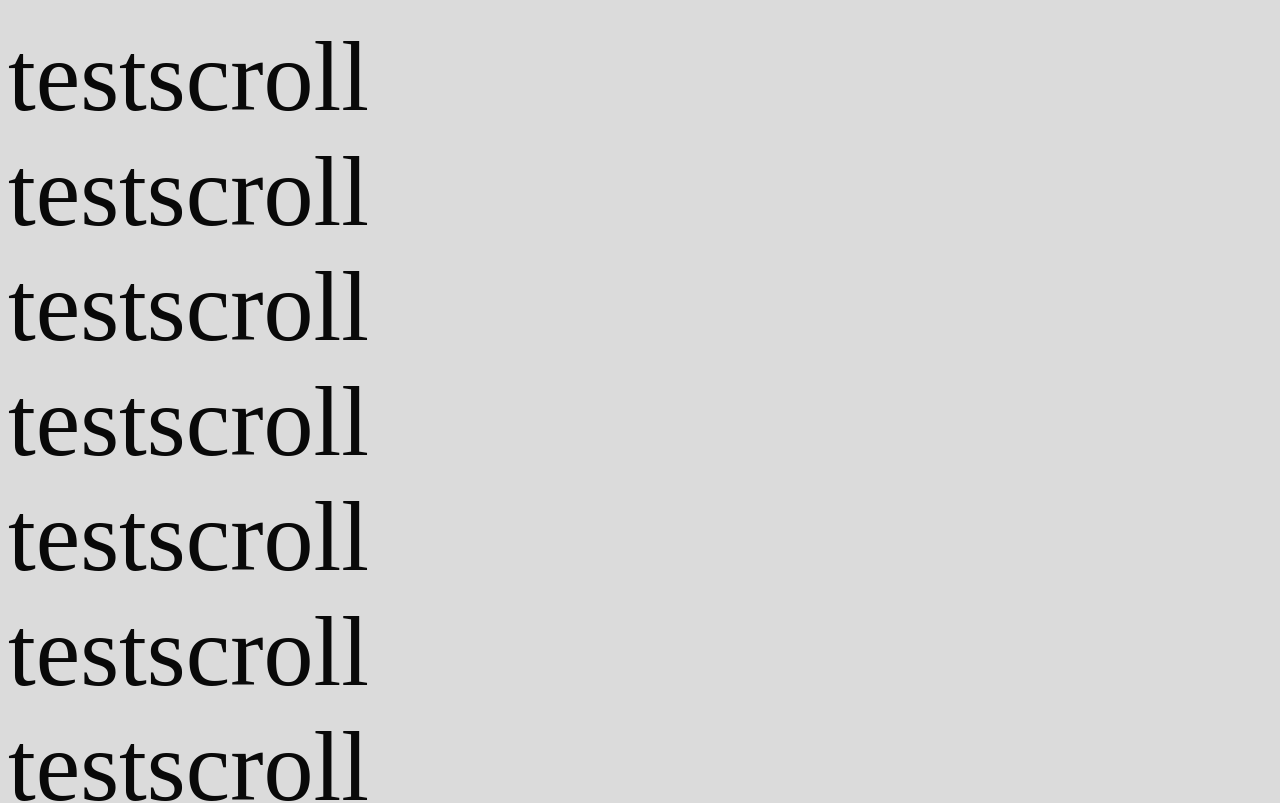
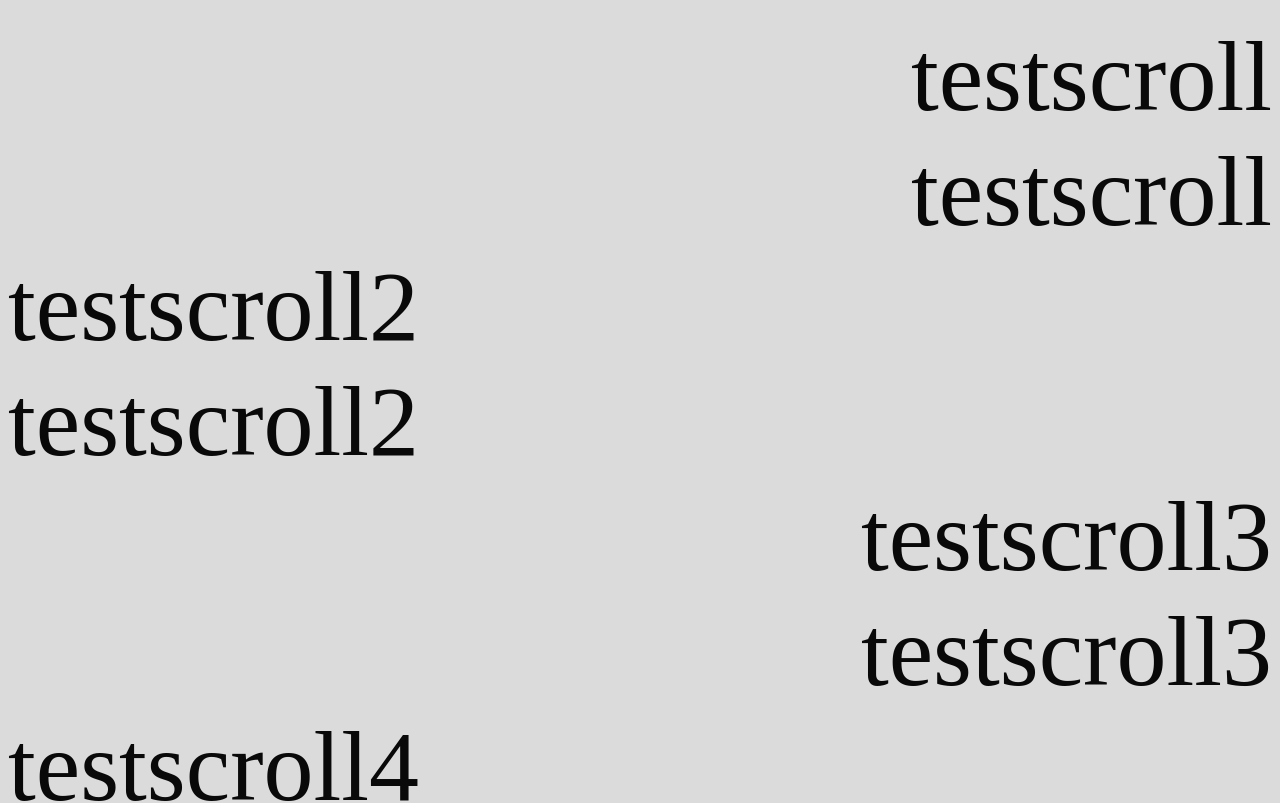
Before and after one commit to Gabriel-EspinozaDiaz/Wiki_Staging_Branch, a plain HTML site: page index.html in a window 1280 px wide. Shown: the part 165-968 px from the top of the page. Drawn offline with Linux system fonts and the light colour scheme.

Commit message:
alignment style

```diff
--- a/index.html
+++ b/index.html
@@ -7,11 +7,6 @@
         <meta charset="UTF-8">
         <meta http-equiv="X-UA-Compatible" content="IE=edge">
         <meta name="viewport" content="width=device-width, initial-scale=1.0">
-    </head>
-
-    <body>
-
-
         <div class = "navbar" id="navBar">
             <a href="index.html">Home</a>
             <a href="pages/1_project.html">Project</a>
@@ -22,9 +17,18 @@
             <a href="pages/6_team.html">Team</a>
             <a href="pages/7_awards.html">Awards</a>
         </div>
+    </head>
+
+    <body>
         <h1>CyanoPowerEd?</h1>
 
-        <p1>testscroll<br>testscroll<br>testscroll<br>testscroll<br>testscroll<br>testscroll<br>testscroll<br>testscroll<br>testscroll<br>testscroll<br></p1>
+        <div class ="paras">
+            <pR>testscroll<br>testscroll<br></pR>
+            <pL>testscroll2<br>testscroll2<br></pL>
+            <pR>testscroll3<br>testscroll3<br></pR>
+            <pL>testscroll4<br>testscroll4<br></pL>
+            <pR>testscroll5<br>testscroll5<br></pR>
+        </div>
 
         <script src="wiki_func.js"></script>
     </body>
--- a/wiki_style.css
+++ b/wiki_style.css
@@ -5,11 +5,8 @@ head {
 body {
     color:rgb(9, 9, 9);
     background-color: rgb(219, 219, 219);
+
   }
-
-p1 {
-  font-size: 100px;
-}
 
 a {
     text-align: center;
@@ -49,6 +46,11 @@ h1 {
 
 }
 
+.paras {
+  display: flex;
+  flex-direction: column;
+}
+
 /* Page content */
 .content {
   padding: 16px;
@@ -65,3 +67,17 @@ h1 {
 .sticky + .content {
   padding-top: 102px;
 }
+
+p1 {
+  font-size: 100px;
+}
+
+pL {
+  font-size: 100px;
+  text-align: left;
+}
+
+pR {
+  font-size: 100px;
+  text-align: right;
+}
```
